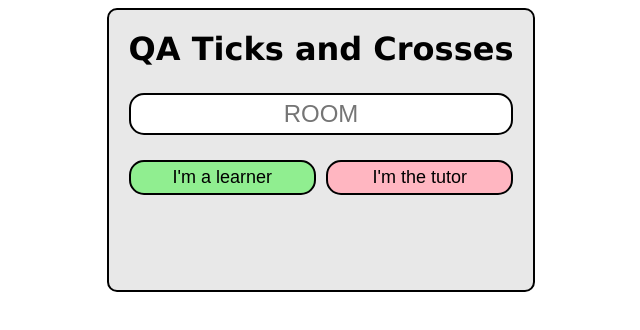
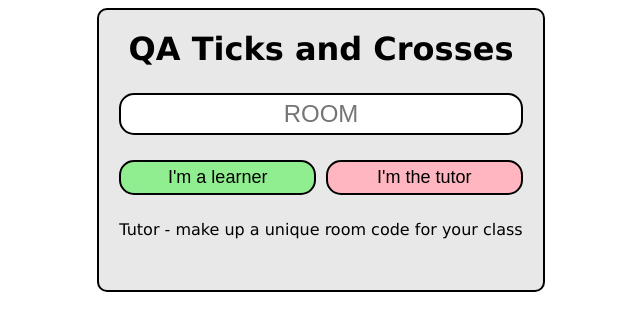
Before and after one commit to ajburgess/ticks-and-crosses, a website: page public/index.html in a window 1280 px wide. Shown: the whole page, without its empty margins (319-959 px from the left). Drawn offline with nearby package versions, Linux system fonts and the light colour scheme; some packages are replaced by stand-ins of ours; a script that the page names is missing.

Commit message:
validation

```diff
--- a/public/pages/intro.html
+++ b/public/pages/intro.html
@@ -1,20 +1,25 @@
-<form>
+<form name="form">
   <div class="main intro">
     <div class="panel">
       <div class="section">
-        <div class="row">
+        <div class="row3">
           <h1>QA Ticks and Crosses</h1>
         </div>
       </div>
       <div class="section">
         <div class="row">
-          <input type="text" placeholder="Room" ng-model="room.code" autocomplete="off" style="text-transform:uppercase" required>
+          <input type="text" placeholder="Room" ng-model="room.code" autocomplete="off" style="text-transform:uppercase" minlength="2" maxlength="8" onkeypress="return /[A-Z|0-9]/i.test(event.key)" required>
         </div>
       </div>
       <div class="section">
         <div class="row">
-          <button type="submit" ng-click="learner()" class="button1">I'm a learner</button>
-          <button type="submit" ng-click="tutor()" class="button2">I'm the tutor</button>
+          <button type="submit" ng-click="form.$valid && learner()" class="button1">I'm a learner</button>
+          <button type="submit" ng-click="form.$valid && tutor()" class="button2">I'm the tutor</button>
+        </div>
+      </div>
+      <div class="section">
+        <div class="row3">
+          <div>Tutor - make up a unique room code for your class</div>
         </div>
       </div>
     </div>
--- a/public/styles/app.css
+++ b/public/styles/app.css
@@ -81,6 +81,14 @@ button.button3 {
   justify-content: center;
   align-items: center;
   column-gap: 10px;
+}
+
+.row3 {
+  display: flex;
+  justify-content: center;
+  align-items: center;
+  column-gap: 10px;
+  text-align: center;
 }
 
 div.status {
```
